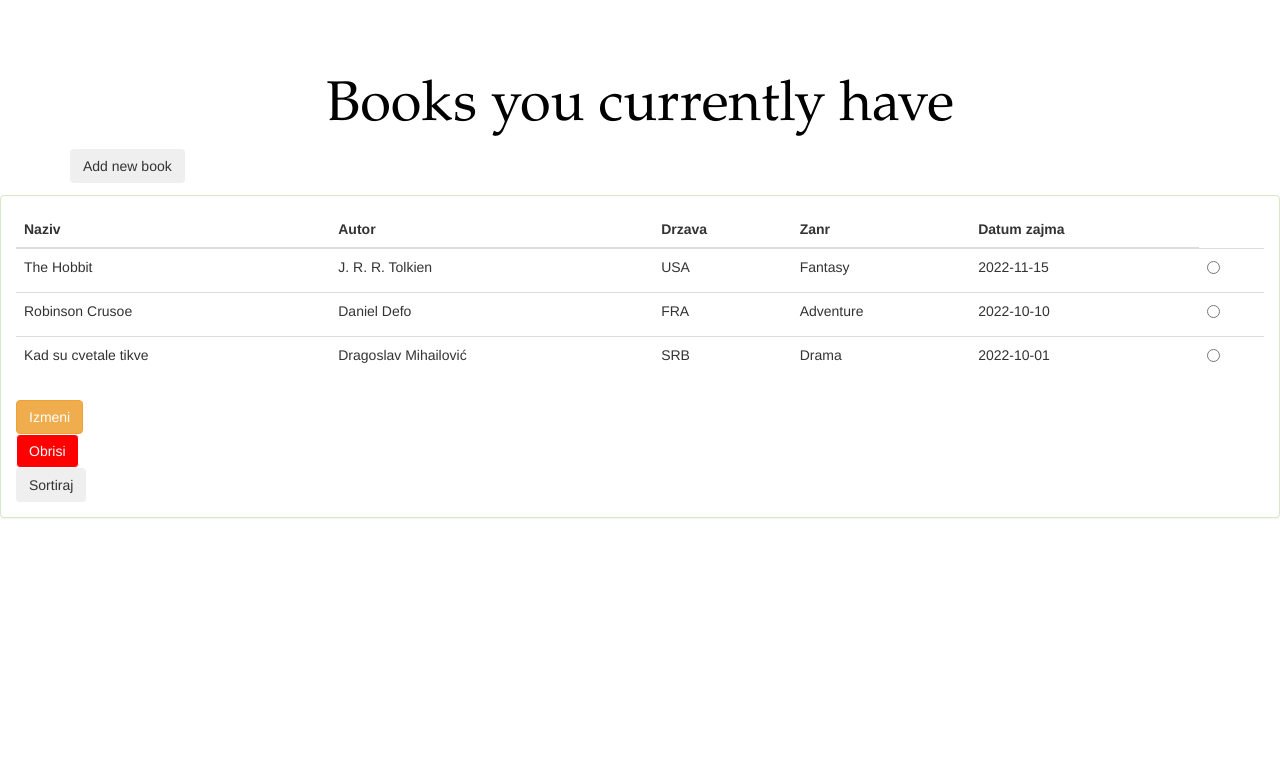
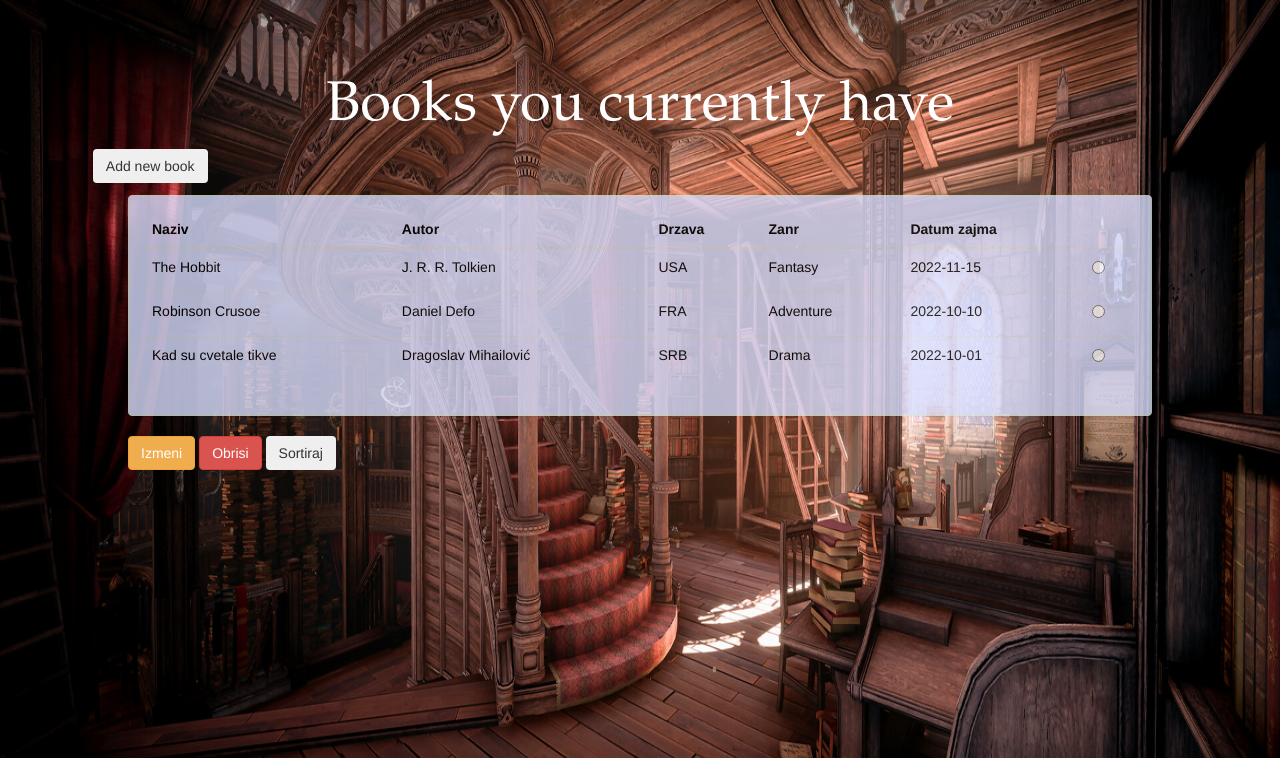
Before and after one commit to jovanalekksic/php-ajax-crud, a PHP site: page /home.php in a window 1280 px wide. Shown: the top 758 px of the page. Run offline with PHP 8.4, Linux system fonts and the light colour scheme; the visitor is signed in with stand-in values (Sample User, id 1); data comes from the database, SQL or seed files in the repository.

Commit message:
Sredjen izgled stranice home

```diff
--- a/css/home.css
+++ b/css/home.css
@@ -1,9 +1,31 @@
 #naslov{
 
-        color: black;
+        color: white;
         font-family: 'Garamond' ;
         text-align: center;
         padding-top: 5%;
         font-size: 4em;
 
 }
+
+body{
+    background-image: url("../img/home_hw.jpg");
+    background-size: 100% 100%;
+    background-repeat: no-repeat;
+    background-attachment: fixed;
+}
+.panel{
+    background-color: #d7dcfd;
+    opacity: 80%;
+    width: 80%;
+    margin-left: auto;
+    margin-right: auto;
+}
+.buttons{
+    width: 80%;
+    margin-left: auto;
+    margin-right: auto;
+}
+.panel-body{
+    color: black;
+}
--- a/css/style.css
+++ b/css/style.css
@@ -1,6 +1,6 @@
 
 body{
-    background-image: url("../img/login_hw.jpg");
+    background-image: url("../img/login2_hw.jpg");
     background-size: 100% 100%;
     background-repeat: no-repeat;
     background-attachment: fixed;
--- a/home.php
+++ b/home.php
@@ -41,7 +41,7 @@ if ($rezultat->num_rows == 0) {
 
         <div class="container">
             <h1 class="text-center" id="naslov">Books you currently have</h1>
-            <button class="btn btn-dark">Add new book</button>
+            <button class="btn btn-dark" style="margin-left: 2%;">Add new book</button>
         </div>
 
         <div id="pregled" class="panel panel-success" style="margin-top: 1%;">
@@ -82,22 +82,17 @@ if ($rezultat->num_rows == 0) {
 
                     </tbody>
                 </table>
-                <div class="row">
-                    <div class="col-md-1">
-                        <button id="btn-izmeni" class="btn btn-warning" data-toggle="modal" data-target="#izmeniModal">Izmeni</button>
 
-                    </div>
 
-                    <div class="col-md-12">
-                        <button id="btn-obrisi" class="btn btn-danger" style="background-color: red; border: 1px solid white;">Obrisi</button>
-                    </div>
 
-                    <div class="col-md-2">
-                        <button id="btn-sortiraj" class="btn btn-normal" onclick="sortTable()">Sortiraj</button>
-                    </div>
 
-                </div>
             </div>
+
+        </div>
+        <div class="buttons">
+            <button id="btn-izmeni" type="button" class="btn btn-warning" data-toggle="modal" data-target="#izmeniModal">Izmeni</button>
+            <button id="btn-obrisi" type="button" class="btn btn-danger">Obrisi</button>
+            <button id="btn-sortiraj" type="button" class="btn btn-secondary" onclick="sortTable()">Sortiraj</button>
         </div>
 
 
```
Also changed, not shown: img/home_hw.jpg (added), img/login2_hw.jpg (added).
